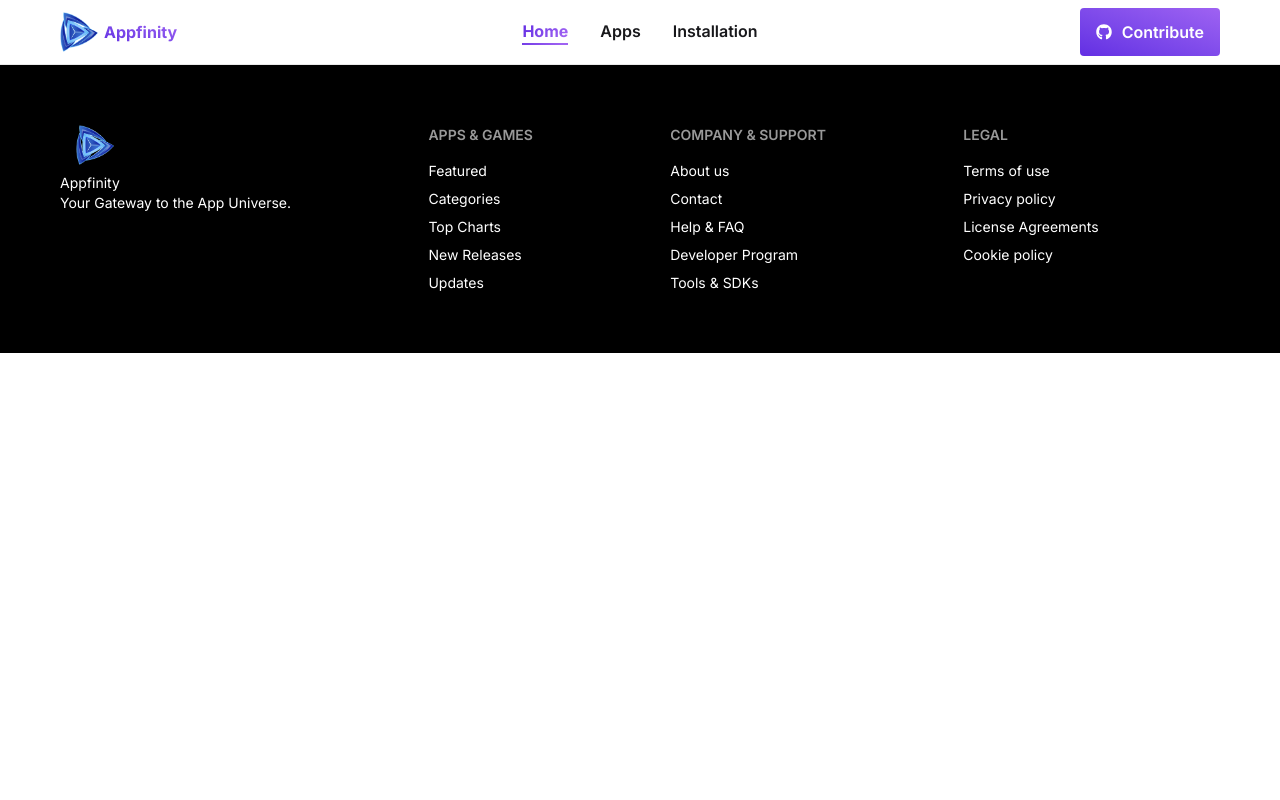
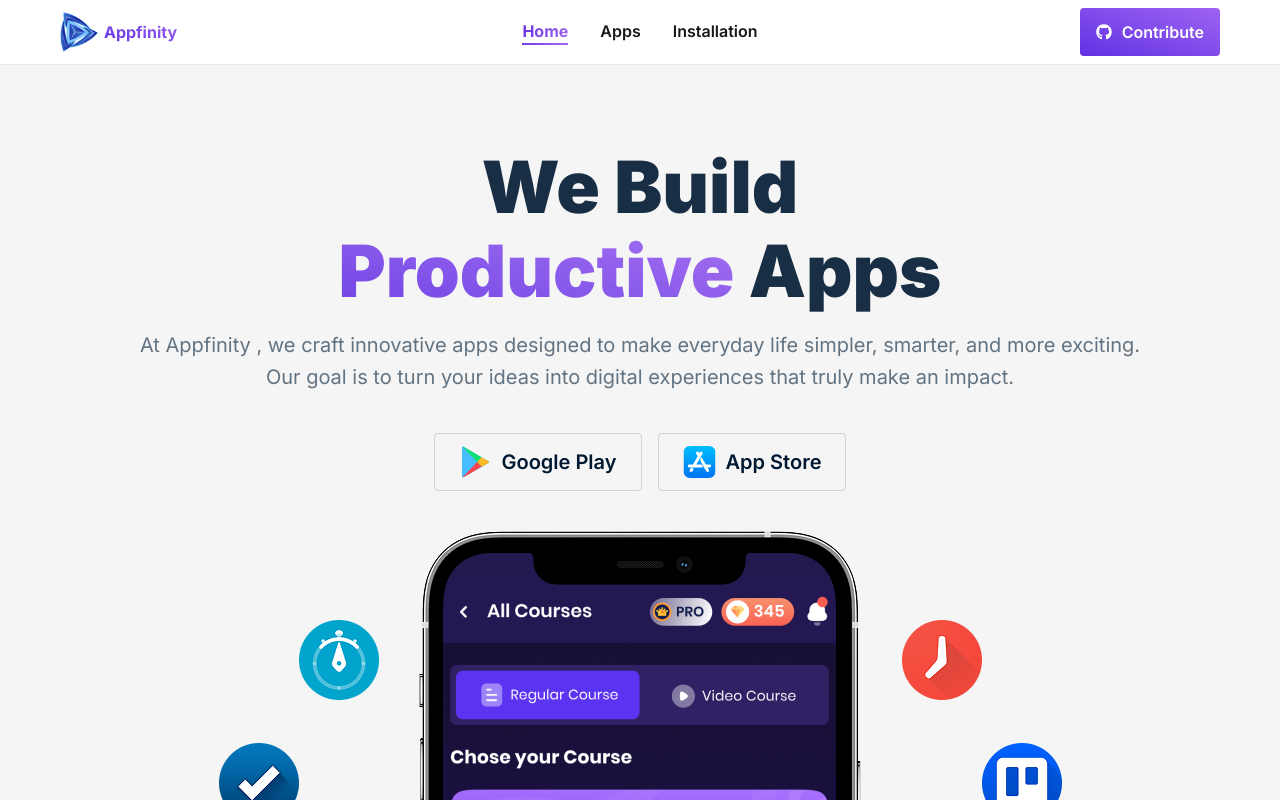
Before and after one commit to chowdhoury/Appfinity, a React (Vite) app: page / in a window 1280 px wide. Shown: the top 800 px of the page. Built offline with nearby package versions, Linux system fonts and the light colour scheme.

Commit message:
Banner & hero Section Complete

```diff
--- /dev/null
+++ b/src/Components/Banner/Banner.jsx
@@ -0,0 +1,12 @@
+import React from 'react';
+import banner from '../../assets/hero.png'
+
+const Banner = () => {
+    return (
+        <div className='justify-items-center mt-10'>
+            <img src={banner} alt="banner Image" />
+        </div>
+    );
+};
+
+export default Banner;
--- a/src/Components/Header/Header.jsx
+++ b/src/Components/Header/Header.jsx
@@ -13,7 +13,7 @@ const Header = () => {
                     </>
   );
   return (
-    <div className="navbar bg-[#FFF] border-b border-[#E9E9E9] px-15">
+    <div className="navbar bg-[#FFF] border-b border-[#E9E9E9] md:px-15">
       <div className="navbar-start">
         <div className="dropdown">
           <div tabIndex={0} role="button" className="btn btn-ghost lg:hidden">
--- /dev/null
+++ b/src/Components/Hero/Hero.jsx
@@ -0,0 +1,109 @@
+import React from 'react';
+import { Link } from 'react-router';
+
+const Hero = () => {
+    return (
+      <div className="text-center px-2">
+        <h1 className="text-[60px] md:text-[72px] font-black text-[#001931] leading-[84px] opacity-90">
+          We Build
+          <br />
+          <span className="bg-gradient-to-tr from-[#632EE3] to-[#9F62F2] bg-clip-text text-transparent">
+            Productive
+          </span>{" "}
+          Apps
+        </h1>
+        <p className="mt-4 mb-10 text-[#627382] text-[20px] leading-8">
+          At Appfinity , we craft innovative apps designed to make everyday life
+          simpler, smarter, and more exciting.
+          <br />
+          Our goal is to turn your ideas into digital experiences that truly
+          make an impact.
+        </p>
+        <div className="flex flex-col md:flex-row justify-center gap-4 text-[#001931] text-[20px] font-semibold items-center">
+          <Link to={"https://play.google.com/"}>
+            <span className="max-w-fit flex items-center gap-2.5 border border-[#D2D2D2] rounded-sm px-6 py-3">
+              <svg
+                xmlns="http://www.w3.org/2000/svg"
+                width="33"
+                height="32"
+                viewBox="0 0 33 32"
+                fill="none"
+              >
+                <path
+                  d="M4.53711 0.734506L22.5478 11.1302L29.4817 15.136C30.1323 15.5274 30.1376 16.4626 29.4918 16.8591L29.4613 16.8796L4.55227 31.2606L4.53182 31.2707C4.27775 31.4131 3.99817 31.4283 3.7542 31.3571C3.34758 31.2351 3.0271 30.8641 3.0271 30.3812V1.61896C3.0271 1.13607 3.34734 0.765063 3.7542 0.643078C4.00322 0.571619 4.2828 0.587018 4.53711 0.734506Z"
+                  fill="#47BCFF"
+                />
+                <path
+                  d="M4.53707 0.734321L22.5478 11.13L18.0235 16L3.75415 0.642652C4.00317 0.571434 4.28275 0.586832 4.53707 0.734321Z"
+                  fill="#0BDF74"
+                />
+                <path
+                  d="M22.5477 11.13L29.4816 15.1358C30.1322 15.5272 30.1375 16.4625 29.4917 16.859L29.4612 16.8794L22.5477 20.8647L18.0234 16L22.5477 11.13Z"
+                  fill="#FDBA21"
+                />
+                <path
+                  d="M18.0235 16L22.5478 20.865L4.55223 31.2606L4.53177 31.2707C4.2777 31.4132 3.99812 31.4283 3.75415 31.3571L18.0235 16Z"
+                  fill="#FB434C"
+                />
+              </svg>
+              Google Play
+            </span>
+          </Link>
+          <Link to={"https://www.apple.com/app-store/"}>
+            <span className="max-w-fit flex items-center gap-2.5 border border-[#D2D2D2] rounded-sm px-6 py-3">
+              <svg
+                xmlns="http://www.w3.org/2000/svg"
+                width="33"
+                height="32"
+                viewBox="0 0 33 32"
+                fill="none"
+              >
+                <g clipPath="url(#clip0_1_716)">
+                  <path
+                    d="M26.0328 0.00201416H6.96319C3.39163 0.00201416 0.5 2.89364 0.5 6.4652V25.5388C0.5 29.1064 3.39163 31.998 6.96319 31.998H26.0368C29.6044 31.998 32.5 29.1064 32.5 25.5348V6.4652C32.496 2.89364 29.6044 0.00201416 26.0328 0.00201416Z"
+                    fill="url(#paint0_linear_1_716)"
+                  />
+                  <path
+                    d="M16.3619 7.35309L17.0099 6.23321C17.4098 5.53328 18.3017 5.29734 19.0016 5.69728C19.7016 6.09721 19.9375 6.98909 19.5376 7.68903L13.2943 18.4957H17.8097C19.2736 18.4957 20.0934 20.2155 19.4576 21.4073H6.21924C5.41137 21.4073 4.76343 20.7594 4.76343 19.9515C4.76343 19.1437 5.41137 18.4957 6.21924 18.4957H9.9308L14.6822 10.2607L13.1984 7.68503C12.7985 6.98509 13.0344 6.10121 13.7344 5.69328C14.4343 5.29334 15.3182 5.52928 15.7261 6.22921L16.3619 7.35309Z"
+                    fill="white"
+                  />
+                  <path
+                    d="M10.7466 22.9071L9.34682 25.3348C8.94688 26.0348 8.05501 26.2707 7.35507 25.8708C6.65513 25.4708 6.41919 24.579 6.81913 23.879L7.85901 22.0793C9.03482 21.7153 9.99069 21.9953 10.7466 22.9071Z"
+                    fill="white"
+                  />
+                  <path
+                    d="M22.8011 18.5037H26.5886C27.3965 18.5037 28.0444 19.1517 28.0444 19.9595C28.0444 20.7674 27.3965 21.4153 26.5886 21.4153H24.4849L25.9047 23.879C26.3046 24.579 26.0687 25.4628 25.3688 25.8708C24.6688 26.2707 23.7849 26.0348 23.377 25.3348C20.9853 21.1873 19.1895 18.0838 17.9977 16.016C16.7778 13.9123 17.6498 11.8005 18.5096 11.0847C19.4656 12.7245 20.8934 15.2002 22.8011 18.5037Z"
+                    fill="white"
+                  />
+                </g>
+                <defs>
+                  <linearGradient
+                    id="paint0_linear_1_716"
+                    x1="16.5"
+                    y1="0.00201416"
+                    x2="16.5"
+                    y2="31.998"
+                    gradientUnits="userSpaceOnUse"
+                  >
+                    <stop stopColor="#00BFFC" />
+                    <stop offset="1" stopColor="#0073F6" />
+                  </linearGradient>
+                  <clipPath id="clip0_1_716">
+                    <rect
+                      width="32"
+                      height="32"
+                      fill="white"
+                      transform="translate(0.5)"
+                    />
+                  </clipPath>
+                </defs>
+              </svg>
+              App Store
+            </span>
+          </Link>
+        </div>
+      </div>
+    );
+};
+
+export default Hero;
--- a/src/Components/Root/Root.jsx
+++ b/src/Components/Root/Root.jsx
@@ -5,11 +5,13 @@ import Footer from '../Footer/Footer';
 
 const Root = () => {
     return (
-        <div className='max-w-[1920px] mx-auto'>
-            <Header></Header>
-            <Outlet></Outlet>
-            <Footer></Footer>
+      <div className="max-w-[1920px] mx-auto">
+        <Header></Header>
+        <div className="py-20 bg-[#F5F5F5]">
+          <Outlet></Outlet>
         </div>
+        <Footer></Footer>
+      </div>
     );
 };
 
--- a/src/Pages/Home/Home.jsx
+++ b/src/Pages/Home/Home.jsx
@@ -1,9 +1,12 @@
 import React from 'react';
+import Hero from '../../Components/Hero/Hero';
+import Banner from '../../Components/Banner/Banner';
 
 const Home = () => {
     return (
         <div>
-
+            <Hero></Hero>
+            <Banner></Banner>
         </div>
     );
 };
```
